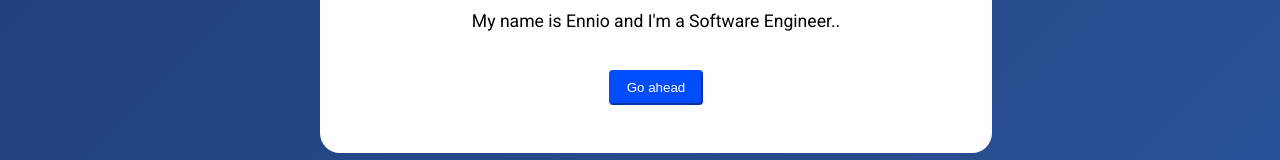
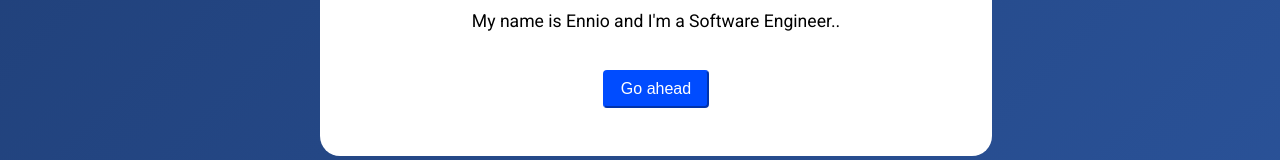
Before and after one commit to schmenniooo/PersonalWebsite, a React (Vite) app: page / in a window 1280 px wide. Shown: the part 563-723 px from the top of the page. Built offline with nearby package versions, Linux system fonts and the light colour scheme.

Commit message:
updated landing page styles

```diff
--- a/src/components/landing/landing.css
+++ b/src/components/landing/landing.css
@@ -16,7 +16,8 @@
     align-items: center;
     justify-content: center;
     width: 50%;
-    max-width: 900px;
+    max-width: 700px;
+    min-width: 400px;
     padding: 1rem;
     margin: 1rem 0;
     border-radius: 20px;
@@ -84,6 +85,7 @@
     margin: 1rem 0 2rem 0;
     padding: 0.5rem 1rem;
     color: white;
+    font-size: 1rem;
     transition: transform 0.3s ease, box-shadow 0.3s ease;
 }
 .redirector:hover {
```
